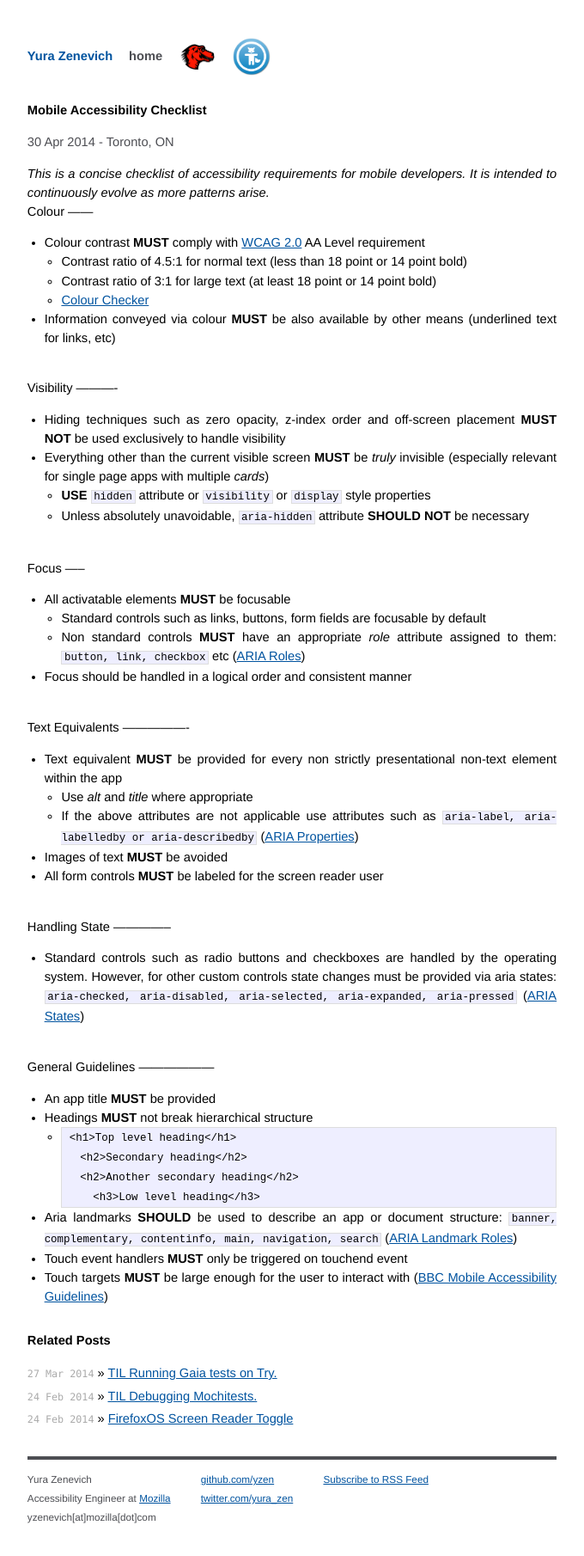
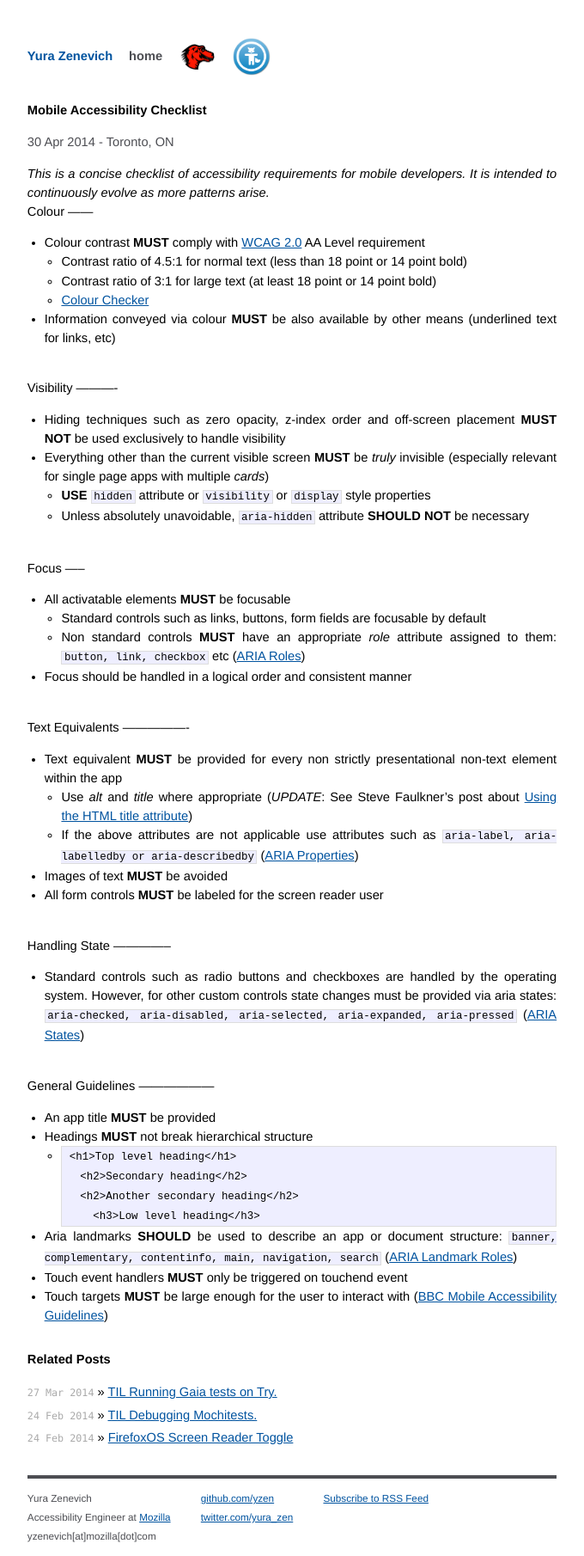
Before and after one commit to yzen/yzen.github.io, a Jekyll site: the page built from _posts/2014-04-30-mobile-accessibility-checklist.md, in a window 1280 px wide. Shown: the whole page at 86% size, without its empty margins (300-980 px from the left). Built offline with Jekyll 4.4.1, drawn with Linux system fonts in a browser that asks for light colours; Markdown is read by kramdown in place of the engine named in the settings; before the commit the page ends 1788 px from its top, so only the background shows below that.

Commit message:
updated checklist

````diff
--- a/_posts/2014-04-30-mobile-accessibility-checklist.md
+++ b/_posts/2014-04-30-mobile-accessibility-checklist.md
@@ -41,7 +41,7 @@ Text Equivalents
 ----------------
 
 * Text equivalent **MUST** be provided for every non strictly presentational non-text element within the app
-    * Use *alt* and *title* where appropriate
+    * Use *alt* and *title* where appropriate (*UPDATE*: See Steve Faulkner's post about [Using the HTML title attribute](http://blog.paciellogroup.com/2013/01/using-the-html-title-attribute-updated/))
     * If the above attributes are not applicable use attributes such as ```aria-label, aria-labelledby or aria-describedby``` ([ARIA Properties](http://www.w3.org/WAI/PF/aria/states_and_properties#global_states_header))
 * Images of text **MUST** be avoided
 * All form controls **MUST** be labeled for the screen reader user
````
